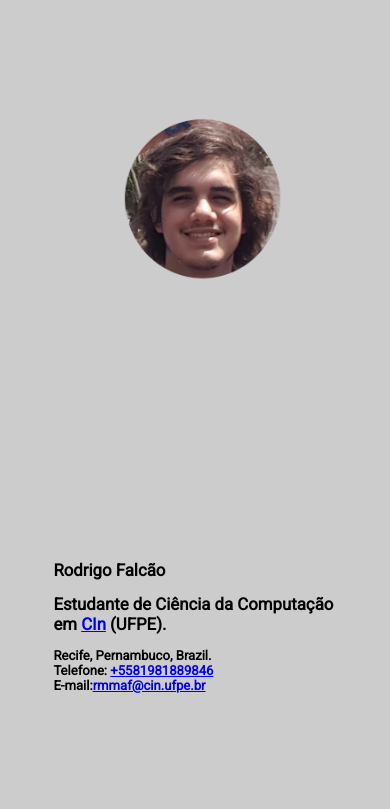
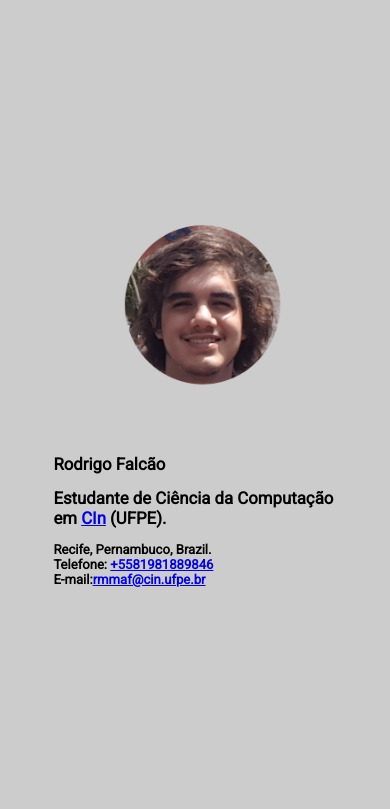
Before and after one commit to rmmaf/Public-CIn, a plain HTML site: page index.html in a window 390 px wide. Shown: the top 809 px of the page. Drawn offline with Linux system fonts and the light colour scheme.

Commit message:
1.9 (versão mobile um pouco mais caprichada)

```diff
--- a/assets/css/style.css
+++ b/assets/css/style.css
@@ -38,6 +38,10 @@ article img {	height: 100%;
 	width: auto;
 }
 @media all and (max-width: 600px){
+	.cima {
+		flex-flow: column wrap;
+		justify-content: center;
+	}
 	aside {
 		font-size: 70%;
 		margin-top: 100px;
```
